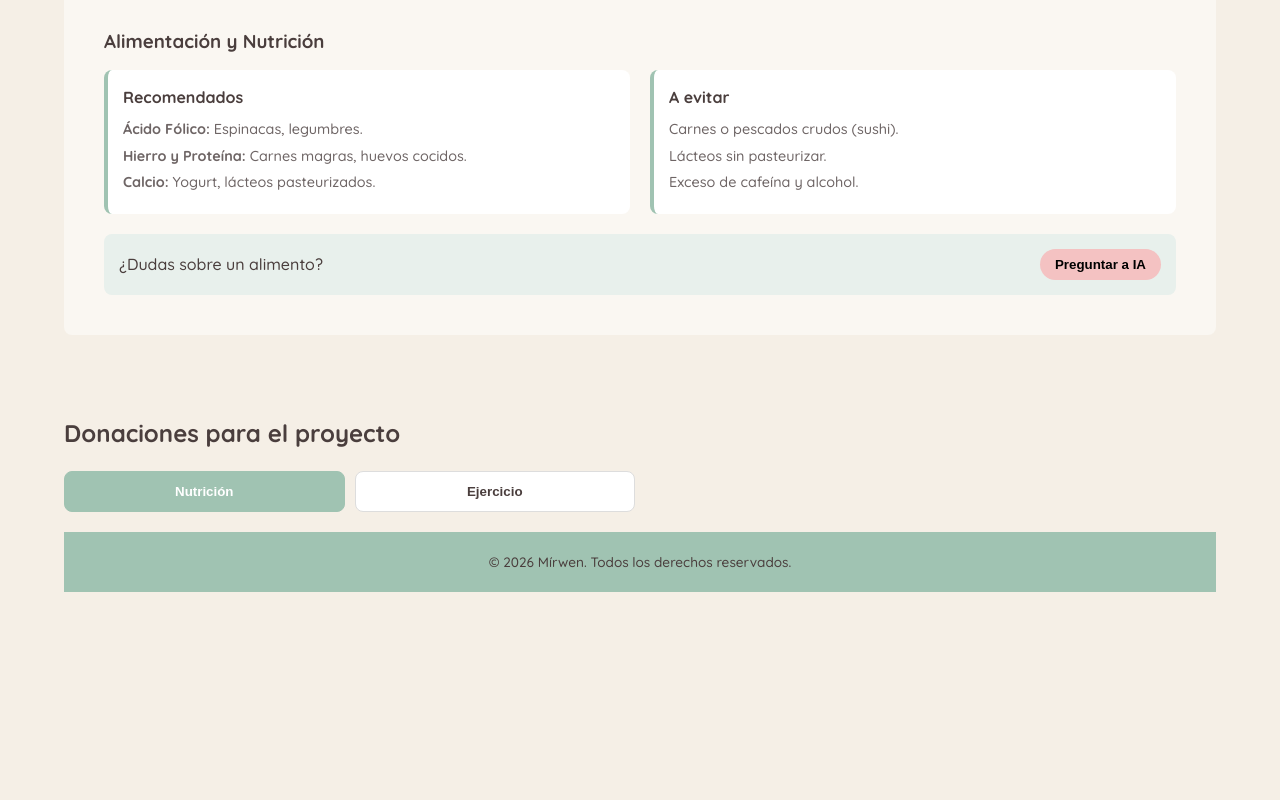
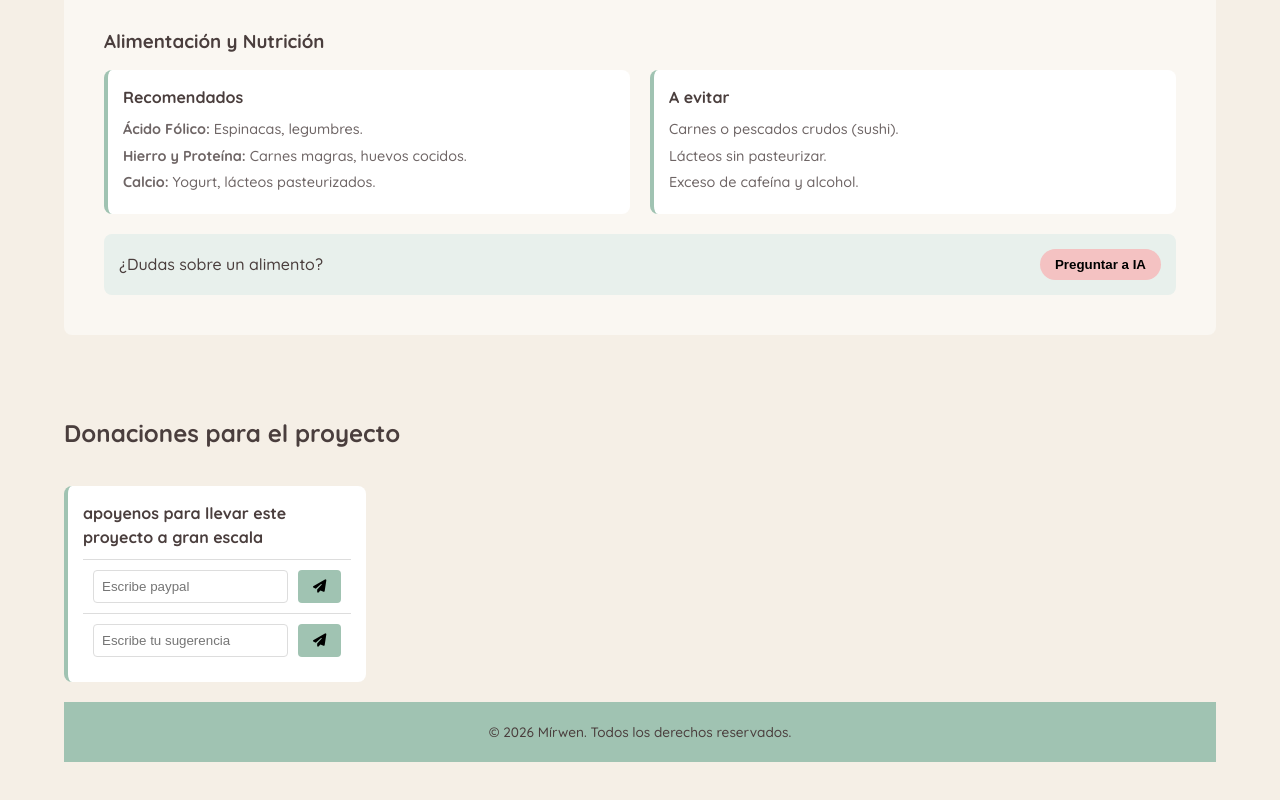
Before and after one commit to gutierrezvricardo2024-source/mirwen-source, a plain HTML site: page index.html in a window 1280 px wide. Shown: the part 610-1410 px from the top of the page. Before the commit the page ends 1242 px from the top, so only its background shows below. Drawn offline with Linux system fonts and the light colour scheme.

```diff
--- a/index.html
+++ b/index.html
@@ -244,9 +244,20 @@
         <section class="guia-section" id="guia">
             <h2>Donaciones para el proyecto</h2>
             <div class="menu-tabs">
-                <button class="tab-btn active" data-tab="tab-1">Nutrición</button>
-                <button class="tab-btn" data-tab="tab-2">Ejercicio</button>
 
+                <div class="panel-grid">
+                    <div class="card">
+                        <h4>apoyenos para llevar este proyecto a gran escala</h4>
+                         <div class="chat-footer">
+                            <input type="text" id="userInput" placeholder="Escribe paypal">
+                            <button id="sendBtn"><i class="fa-solid fa-paper-plane"></i></button>
+                        </div>
+                        <div class="chat-footer">
+                            <input type="text" id="userInput" placeholder="Escribe tu sugerencia">
+                            <button id="sendBtn"><i class="fa-solid fa-paper-plane"></i></button>
+                        </div>
+                    </div>
+                </div>
             </div>
 
     <!-- VENTANA FLOTANTE DEL CHAT CON LA IA -->
```
